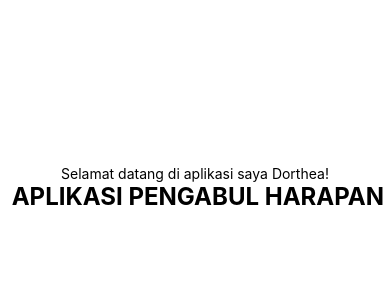
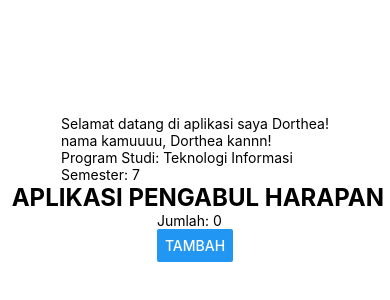
Before and after one commit to dortheaharefa/learn-react-native, a React Native app: screen / in a window 390 px wide. Shown: the part 234-534 px from the top of the page. Built offline with nearby package versions, Linux system fonts and the light colour scheme.

Commit message:
useState

```diff
--- a/App.js
+++ b/App.js
@@ -1,12 +1,14 @@
 import { StatusBar } from "expo-status-bar";
 import { StyleSheet, Text, View } from "react-native";
 import Welcome from "./components/welcome";
+import Counter from "./components/Counter";
 
 export default function App() {
   return (
     <View style={styles.container}>
-      <Welcome name="Dorthea" />
+      <Welcome name="Dorthea" major="Teknologi Informasi" semester="7" />
       <Text style={styles.title}> APLIKASI PENGABUL HARAPAN</Text>
+      <Counter />
       <StatusBar style="auto" />
     </View>
   );
--- /dev/null
+++ b/components/Counter.js
@@ -0,0 +1,17 @@
+import { View, Text, Button } from "react-native";
+import { useState } from "react";
+
+export default function Counter() {
+  const [jumlah, setJumlah] = useState(0);
+
+  return (
+    <View>
+      <Text>Jumlah: {jumlah}</Text>
+
+      <Button
+        title="Tambah"
+        onPress={() => setJumlah(jumlah + 1)}
+      />
+    </View>
+  );
+}
--- a/components/welcome.js
+++ b/components/welcome.js
@@ -1,9 +1,12 @@
 import { View, Text } from "react-native";
 
-export default function Welcome({ name }) {
+export default function Welcome({ name, major, semester }) {
   return (
     <View>
       <Text>Selamat datang di aplikasi saya {name}!</Text>
+      <Text>nama kamuuuu, {name} kannn!</Text>
+      <Text>Program Studi: {major}</Text>
+      <Text>Semester: {semester}</Text>
     </View>
   );
 }
```
